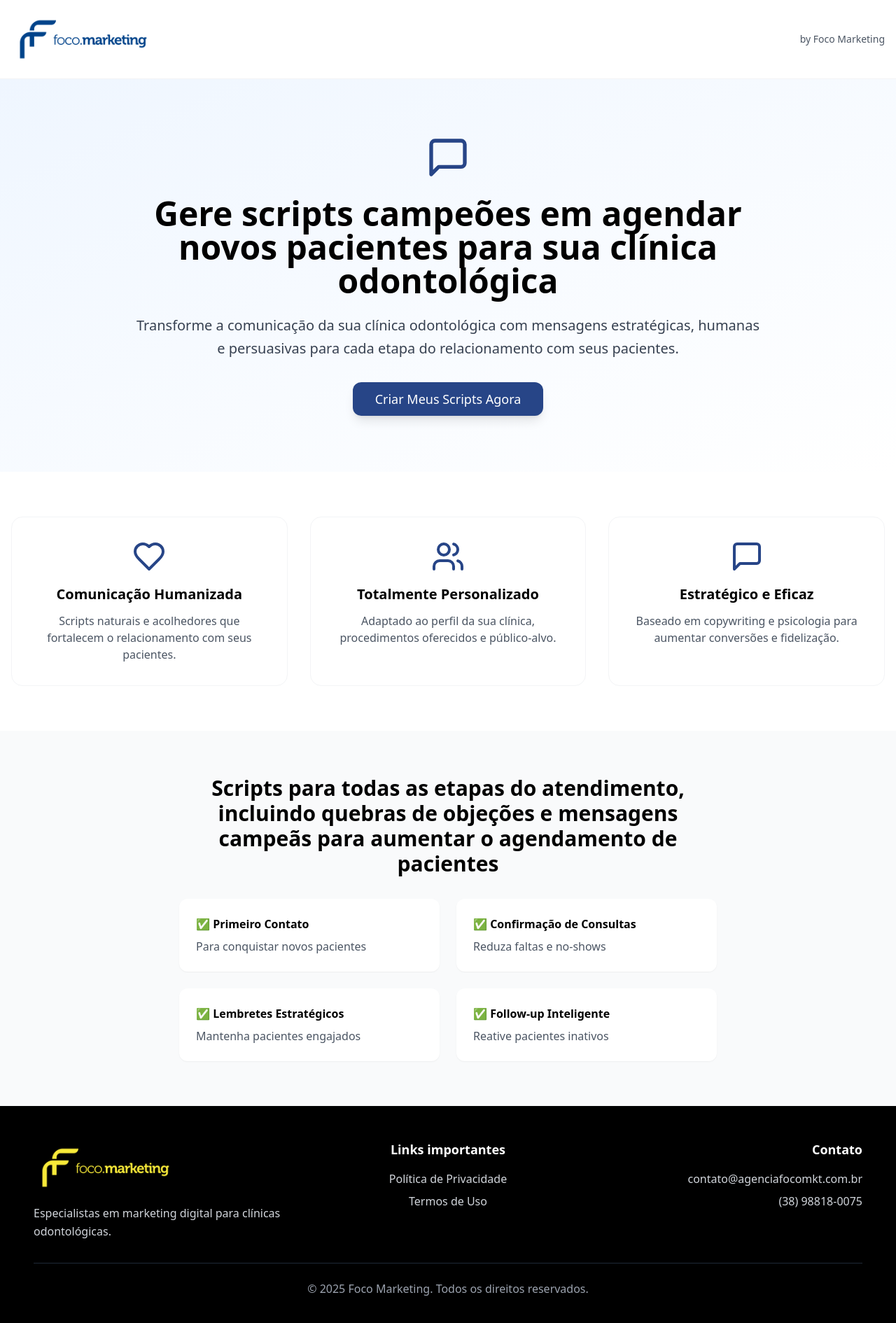
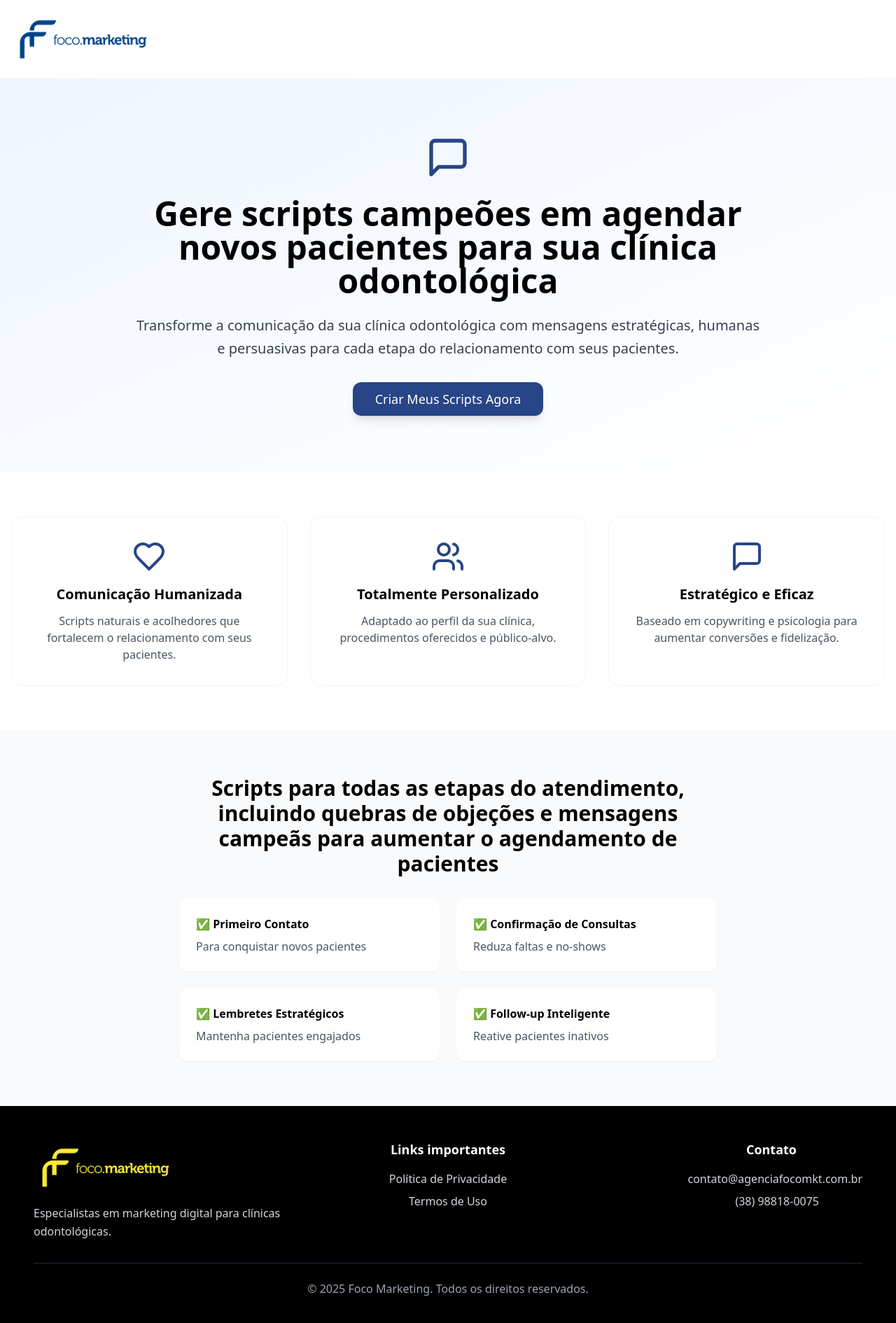
Before and after one commit to Marcos-Amorim-Rodrigues/foco-script-dental, a React (Vite) app: page / in a window 1280 px wide. Shown: the top 1890 px of the page at 70% size. Built offline with nearby package versions, Linux system fonts and the light colour scheme.

Commit message:
Visual edit in Lovable
Edited UI in Lovable

```diff
--- a/src/components/Footer.tsx
+++ b/src/components/Footer.tsx
@@ -14,7 +14,7 @@ const Footer = () => {
 
           {/* Section 2 - Center aligned */}
           <div className="text-center">
-            <h4 className="text-lg font-semibold mb-4">Links importantes</h4>
+            <h4 className="text-lg font-semibold mb-4 text-center px-[54px]">Links importantes</h4>
             <ul className="space-y-2">
               <li>
                 <a href="/politica-privacidade" className="text-gray-300 hover:text-blue-500 transition-colors">
@@ -31,7 +31,7 @@ const Footer = () => {
 
           {/* Section 3 - Right aligned */}
           <div className="text-right">
-            <h4 className="text-lg font-semibold mb-4">Contato</h4>
+            <h4 className="text-lg font-semibold mb-4 mx-0 px-[94px]">Contato</h4>
             <div className="space-y-2">
               <p className="text-gray-300">
                 <a href="mailto:contato@agenciafocomkt.com.br" className="hover:text-blue-500 transition-colors">
@@ -39,7 +39,7 @@ const Footer = () => {
                 </a>
               </p>
               <p className="text-gray-300">
-                <a href="https://wa.me/5538988180075" className="hover:text-blue-500 transition-colors" target="_blank" rel="noopener noreferrer">
+                <a href="https://wa.me/5538988180075" target="_blank" rel="noopener noreferrer" className="hover:text-blue-500 transition-colors px-[62px]">
                   (38) 98818-0075
                 </a>
               </p>
--- a/src/pages/Index.tsx
+++ b/src/pages/Index.tsx
@@ -11,9 +11,7 @@ const Index = () => {
         <div className="container mx-auto px-4">
           <div className="flex items-center justify-between">
             <img src="/lovable-uploads/998adc47-d1d3-4c61-8f54-ad13ab2186d0.png" alt="Foco Marketing" className="h-20" />
-            <div className="text-sm text-gray-600">
-              by Foco Marketing
-            </div>
+
           </div>
         </div>
       </header>
```
